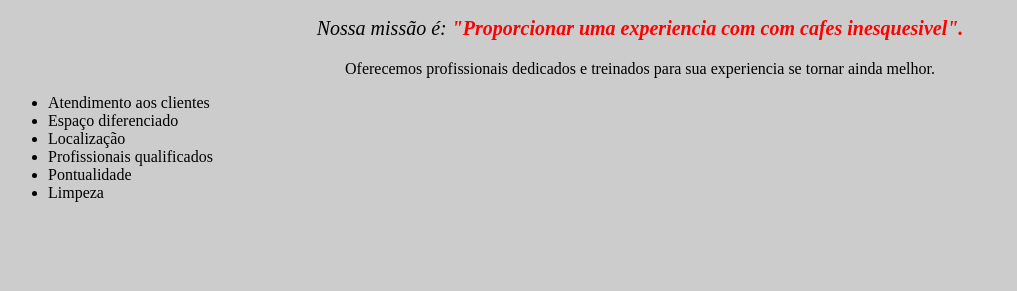
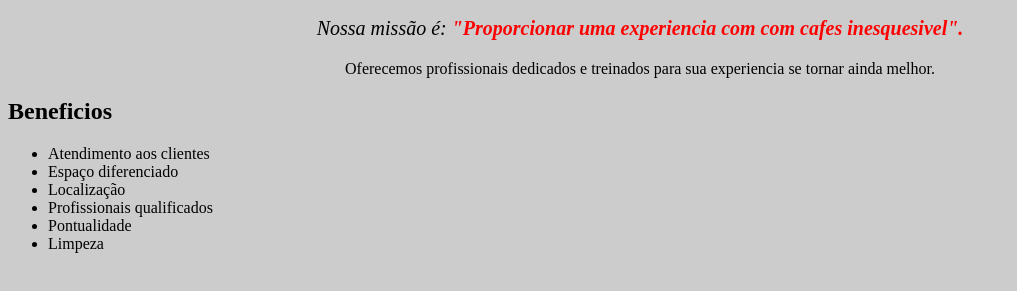
Before and after one commit to HailieJ/TurmaE, a plain HTML site: page index.html in a window 1280 px wide. Shown: the part 129-420 px from the top of the page, without its empty margins (0-1017 px from the left). Drawn offline with Linux system fonts and the light colour scheme.

Commit message:
Update index.html

```diff
--- a/index.html
+++ b/index.html
@@ -9,32 +9,25 @@
 
     <body>
         <img id="banner" src="banner.jpg">
-
+        <div>
         <h1>Lee Coffe</h1>
       <p style="text-align: center">Localizada no coração da cidade a Lee coffe traz o melhor atendimento aos clientes.</p>
 
         <p id="missao"><em>Nossa missão é: <strong>"Proporcionar uma experiencia com com cafes inesquesivel".</strong></em></p>
         <p style="text-align: center">Oferecemos profissionais dedicados e treinados para sua experiencia se tornar ainda melhor.</p>
+        </div>
 
-             </div>
+      <div>
+        <h2>Beneficios</h2>
 
-      <div class="conteudo-beneficios">
-        <ul class="lista-beneficios">
+        <ul>
           <li class="itens">Atendimento aos clientes</li>
           <li class="itens">Espaço diferenciado</li>
           <li class="itens">Localização</li>
           <li class="itens">Profissionais qualificados</li>
           <li class="itens">Pontualidade</li>
           <li class="itens">Limpeza</li>
-
+        </ul>
       </div>
-
-
-      </div>
-    </section>
-  </main>
-
-</body>
-
-
+    </body>
   </html>
```
